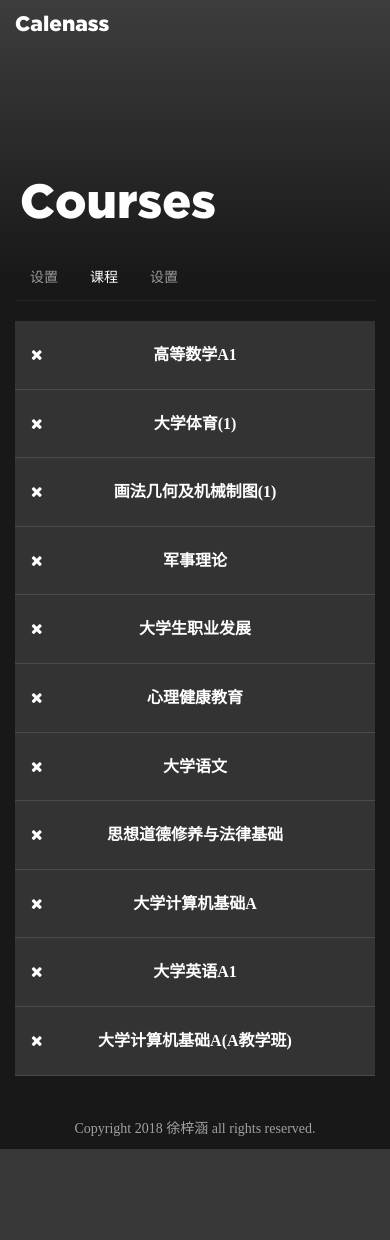
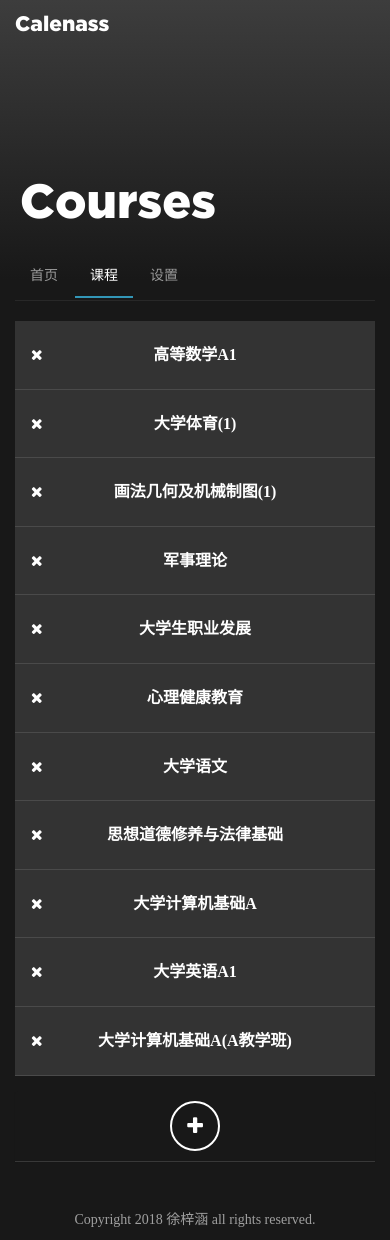
Before and after one commit to StephanXu/calenass, a Node project: template client/index.html in a window 390 px wide. Before the commit the page ends 1149 px from the top, so only its background shows below. Run offline with Node 20 templates, Linux system fonts and the light colour scheme; the template is opened without the code that fills it: most values are stand-ins (such as "Sample title", 1, 10 or a date in 2020); some web fonts are replaced.

Commit message:
增加课程底部添加按钮

```diff
--- a/client/css/style.css
+++ b/client/css/style.css
@@ -178,7 +178,8 @@ a.copyright-text{
     background-color: transparent;
     font-family:思源黑体Normal;
     color: #ffffff;
-
+    border-bottom: 2px solid #3296b7;
+    border-radius: 0px;
 }
 
 .nav-pills>li>a{
@@ -200,7 +201,7 @@ label.setting-form-label{
     font-family: 思源黑体Light;
 }
 
-input.setting-form-input{
+input,select,.setting-form-input{
     background-color: #333333;
     color: #ffffff;
     border-radius: 0px;
@@ -224,3 +225,33 @@ input.setting-form-input{
 #course_setting_list .panel-body{
     border:none;
 }
+
+
+#add_courses .panel-default{
+    background: #181818;
+    border-radius: 0px;
+    border: none;
+}
+
+#add_courses .panel-heading{
+    background: #181818;
+    color:#FBFBFB;
+    border-bottom: 1px solid #383838;
+    font-family: 思源黑体Normal;
+}
+
+#add_courses .panel-body{
+    border:none;
+}
+
+a.add_course_form_add_btn{
+    border-bottom-left-radius: 50px;
+    border-top-left-radius: 50px;
+    font-family: 思源黑体Normal;
+}
+
+a.add_course_form_cancel_btn{
+    border-bottom-right-radius: 50px;
+    border-top-right-radius: 50px;
+    font-family: 思源黑体Normal;
+}
--- a/client/index.html
+++ b/client/index.html
@@ -43,7 +43,7 @@
                 <div class="container-fluid" style="position:absolute;bottom:0px;left:0px;margin-bottom:-18px">
                     <ul class="nav nav-pills">
                         <li role="presentation" id="menu_home" :class="menu_choose==0?'active':''" v-on:click="menu_change(0,'Home')"><a
-                                href="#">设置</a></li>
+                                href="#">首页</a></li>
                         <li role="presentation" id="menu_courses" :class="menu_choose==1?'active':''" v-on:click="menu_change(1,'Courses')"><a
                                 href="#">课程</a></li>
                         <li role="presentation" id="menu_setting" :class="menu_choose==2?'active':''" v-on:click="menu_change(2,'Settings')"><a
@@ -135,15 +135,84 @@
                                                 </div>
                                                 <p v-if="form_tip.length>0">{{form_tip}}</p>
                                                 <div>
-                                                    <a type="button" class="col-xs-6 button button-action button-block"
+                                                    <a type="button" class="col-xs-6 button button-action button-block add_course_form_add_btn"
                                                         v-on:click="addCourseItem">添加</a>
-                                                    <a type="button" class="col-xs-6 button button-block" v-on:click="showItemEdit = -1;">取消</a>
+                                                    <a type="button" class="col-xs-6 button button-block add_course_form_cancel_btn"
+                                                        v-on:click="showItemEdit = -1;">取消</a>
                                                 </div>
                                             </form>
                                             <br />
                                         </div>
                                     </transition>
                                 </div>
+                            </div>
+                        </div>
+                    </div>
+                </div>
+            </div>
+            <div class="container">
+                <div class="panel-group" id="add_courses" role="tablist" aria-multiselectable="true">
+                    <div class="panel panel-default">
+                        <div class="panel-heading" role="tab" id="add_course_heading">
+                            <h4 class="panel-title text-center">
+                                <a role="button" data-toggle="collapse" data-parent="#add_courses" href="#add_course_collapse"
+                                    aria-expanded="true" aria-controls="'add_course_collapse" class="button button-large button-plain button-border button-circle">
+                                    <i class="fa fa-plus"></i>
+                                </a>
+                            </h4>
+                        </div>
+                        <div id="add_course_collapse" class="panel-collapse collapse" role="tabpanel" aria-labelledby="add_course_heading">
+                            <form>
+                                <div class="form_group">
+                                    <label for="input_new_course_name" class="control-label setting-form-label">课程名称：</label>
+                                    <input type="text" class="form-control setting-form-input" id="input_new_course_name"
+                                        v-model="new_course.name">
+                                </div>
+                                <div class="form_group">
+                                    <label for="input_new_courseTime" class="control-label setting-form-label">上课时间：</label>
+                                    <select id="input_new_courseTime" class="form-control setting-form-input" v-model="new_course.time">
+                                        <option v-for="ct_item in all_configs.conf.classTimes">
+                                            {{ct_item.index}}
+                                        </option>
+                                    </select>
+                                    <!-- <input type="text" class="form-control" id="input_courseTime"
+                                                placeholder="第一二节"> -->
+                                </div>
+                                <div class="form-group">
+                                    <label for="input_new_courseWkd" class="control-label setting-form-label">上课日：</label>
+                                    <select id="input_new_courseWkd" class="form-control setting-form-input" v-model="new_course.wkday">
+                                        <option value="星期一">星期一</option>
+                                        <option value="星期二">星期二</option>
+                                        <option value="星期三">星期三</option>
+                                        <option value="星期四">星期四</option>
+                                        <option value="星期五">星期五</option>
+                                        <option value="星期六">星期六</option>
+                                        <option value="星期日">星期日</option>
+                                    </select>
+                                    <!-- <input type="text" class="form-control" id="input_courseWkd"
+                                                placeholder="星期一"> -->
+                                </div>
+                                <div class="form-group">
+                                    <label for="input_new_courseWeeks" class="control-label setting-form-label">周数：</label>
+                                    <input type="text" class="form-control setting-form-input" id="input_new_courseWeeks"
+                                        placeholder="1-5,7-10" v-model="new_course.week">
+                                </div>
+                                <div class="form-group">
+                                    <label for="input_new_coursePos" class="control-label setting-form-label">上课地点：</label>
+                                    <input type="text" class="form-control setting-form-input" id="input_new_coursePos"
+                                        placeholder="L1234" v-model="new_course.pos">
+                                </div>
+                                <div class="form-group">
+                                    <label for="input_new_courseMore" class="control-label setting-form-label">备注：</label>
+                                    <input type="text" class="form-control setting-form-input" id="input_new_courseMore"
+                                        placeholder="由 张三 老师讲授" v-model="new_course.more">
+                                </div>
+                                <p v-if="new_form_tip.length>0">{{new_form_tip}}</p>
+                            </form>
+
+                            <div class="panel-body">
+                                <a class="button button-block button-action button-border button-pill" style="color:#fbfbfb;font-family:思源黑体Bold;"
+                                    v-on:click="addNewCourse">添加</a>
                             </div>
                         </div>
                     </div>
@@ -208,16 +277,18 @@
                                             v-model="all_configs.conf.classTimes[index].end_time">
                                     </div>
 
-                                    <a class="button button-block button-caution button-border button-pill" style="color:#fbfbfb;font-family:思源黑体Bold;" v-on:click="all_configs.conf.classTimes.splice(index,1);">移除</a>
+                                    <a class="button button-block button-caution button-border button-pill" style="color:#fbfbfb;font-family:思源黑体Bold;"
+                                        v-on:click="all_configs.conf.classTimes.splice(index,1);">移除</a>
                                 </div>
                             </div>
                         </div>
                     </div>
 
-                    <a class="button button-block button-plain button-pill" style="color:#181818;font-family:思源黑体Bold;" v-on:click="add_course_time();">添加</a>
+                    <a class="button button-block button-plain button-pill" style="color:#181818;font-family:思源黑体Bold;"
+                        v-on:click="add_course_time();">添加</a>
 
                     <p class="setting-part">高级设置</p>
-                    <hr/>
+                    <hr />
 
                     <div class="form-group">
                         <label for="set_calendar_name" class="control-label setting-form-label">时区：</label>
@@ -225,6 +296,7 @@
                             v-model="all_configs.conf.calendarConfig.timezone">
                     </div>
                 </form>
+
             </div>
         </div>
 
@@ -251,6 +323,16 @@
                 caption: 'Courses',
 
                 course_setting_active: -1,
+
+                new_course: {
+                    name: '',
+                    time: '',
+                    wkday: '',
+                    week: '',
+                    pos: '',
+                    more: '',
+                },
+                new_form_tip: '',
             },
             computed: {
                 courses_sort: function () {
@@ -273,22 +355,7 @@
 
             },
             methods: {
-                addCourseItem: function (event) {
-                    var courseInfo = new Object();
-                    courseInfo.name = document.getElementById('input_courseAlias').value;
-                    courseInfo.time = document.getElementById('input_courseTime').value;
-                    courseInfo.wkday = document.getElementById('input_courseWkd').value;
-                    courseInfo.week = document.getElementById('input_courseWeeks').value;
-                    courseInfo.pos = document.getElementById('input_coursePos').value;
-                    courseInfo.more = document.getElementById('input_courseMore').value;
-
-                    //check arguments
-
-                    if (courseInfo.name.length < 1 || courseInfo.week.length < 1) {
-                        this.form_tip = '信息填写错误';
-                        return;
-                    }
-
+                add_course: function (courseInfo) {
                     try {
                         var wk = new Array();
                         var arrWeeksGroup = courseInfo.week.split(',');
@@ -315,12 +382,43 @@
                     this.showItemEdit = -1;
                 },
 
+
+                addCourseItem: function (event) {
+                    var courseInfo = new Object();
+                    courseInfo.name = document.getElementById('input_courseAlias').value;
+                    courseInfo.time = document.getElementById('input_courseTime').value;
+                    courseInfo.wkday = document.getElementById('input_courseWkd').value;
+                    courseInfo.week = document.getElementById('input_courseWeeks').value;
+                    courseInfo.pos = document.getElementById('input_coursePos').value;
+                    courseInfo.more = document.getElementById('input_courseMore').value;
+
+                    //check arguments
+
+                    if (courseInfo.name.length < 1 || courseInfo.week.length < 1) {
+                        this.form_tip = '信息填写错误';
+                        return;
+                    }
+
+                    this.add_course(courseInfo);
+                },
+
+                addNewCourse: function (event) {
+                    if (this.new_course.name.length < 1 || this.new_course.week.length < 1 || this.new_course.time.length < 1 || this.new_course.wkday.length < 1) {
+                        this.new_form_tip = '信息填写错误';
+                        return;
+                    }
+                    this.add_course(this.new_course);
+
+                    var acc = document.getElementById('add_course_collapse');
+                    acc.setAttribute('class', 'panel-collapse collapse');
+                },
+
                 menu_change: function (choose, cap) {
                     this.menu_choose = choose;
                     this.caption = cap;
                 },
 
-                add_course_time: function (){
+                add_course_time: function () {
                     this.all_configs.conf.classTimes.push({
                         index: '第零零节',
                         start_time: '08:00',
```
